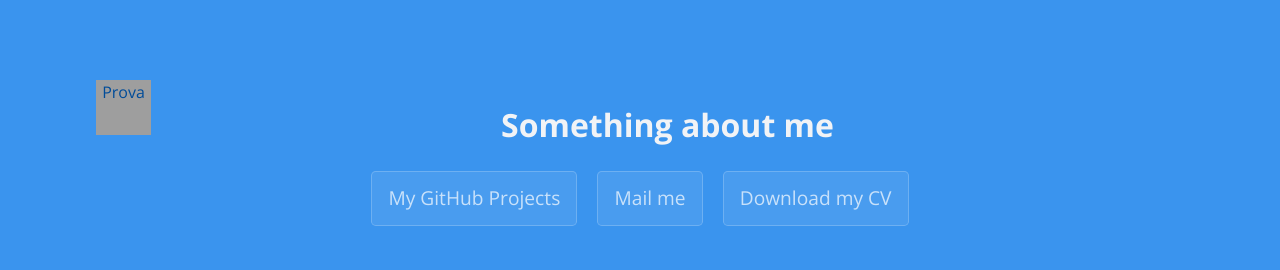
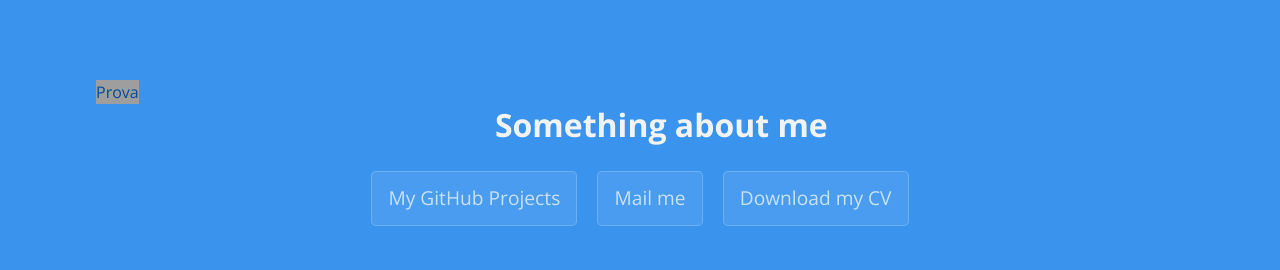
Before and after one commit to giuliavezzani/giuliavezzani_old.github.io, a Jekyll site: the page built from index.md, in a window 1280 px wide. Shown: the top 270 px of the page. Built offline with Jekyll 4.4.1, drawn with Linux system fonts in a browser that asks for light colours; our own code applies the rules of GitHub Pages for plain Markdown files; grey boxes are pictures that could not be loaded.

Commit message:
Update jekyll-theme-cayman.scss

```diff
--- a/_sass/jekyll-theme-cayman.scss
+++ b/_sass/jekyll-theme-cayman.scss
@@ -91,9 +91,7 @@ a {
 {
  background-image: url('https://raw.githubusercontent.com/giuliavezzani/giuliavezzani.github.io/master/files/icub.jpeg');
  background-repeat: no-repeat;
- width: 55px;
- height: 55px;
-float: left;
+ float: left;
  display: block;  /* may not need this, but I've found I do */
 }
 
```
